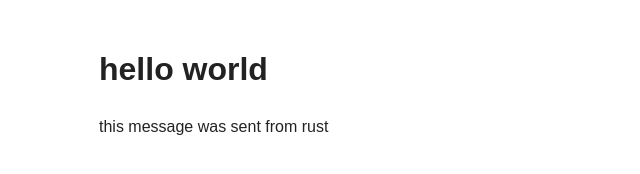
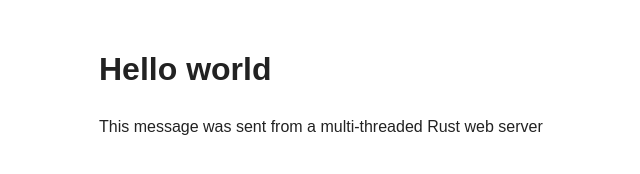
Before and after one commit to azdavis/try-rust, a plain HTML site: page web-server/static/index.html in a window 1280 px wide. Shown: the whole page, without its empty margins (221-861 px from the left). Drawn offline with Linux system fonts and the light colour scheme.

Commit message:
Change some messages

```diff
--- a/web-server/static/index.html
+++ b/web-server/static/index.html
@@ -7,10 +7,10 @@
         html { color: #222; font: 16px/1.5 sans-serif; }
         body { max-width: 40em; margin: 1em auto; padding: 0.5em; }
     </style>
-    <title>hello</title>
+    <title>Hey there</title>
 </head>
 <body>
-    <h1>hello world</h1>
-    <p>this message was sent from rust</p>
+    <h1>Hello world</h1>
+    <p>This message was sent from a multi-threaded Rust web server</p>
 </body>
 </html>
```
Also changed, not shown: web-server/static/404.html (+3 -3 lines).
